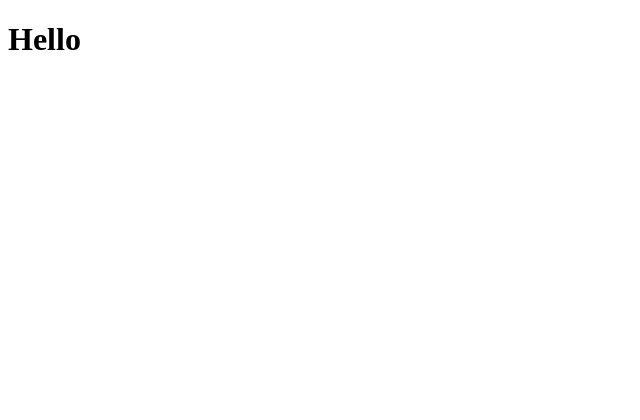
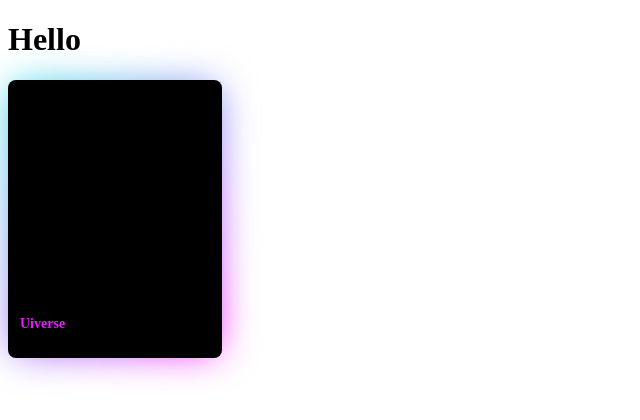
Before and after one commit to chaz3692/chaz, a plain HTML site: page index.html in a window 1280 px wide. Shown: the whole page, without its empty margins (0-640 px from the left). Drawn offline with Linux system fonts and the light colour scheme.

Commit message:
Update index.html

```diff
--- a/index.html
+++ b/index.html
@@ -8,5 +8,14 @@
 </head>
 <body>
     <h1>Hello</h1>
+    <div class="card">
+        <p class="heading">
+          Popular this month
+        </p>
+        <p>
+          Powered By
+        </p>
+        <p>Uiverse
+      </p></div>
 </body>
 </html>
```
